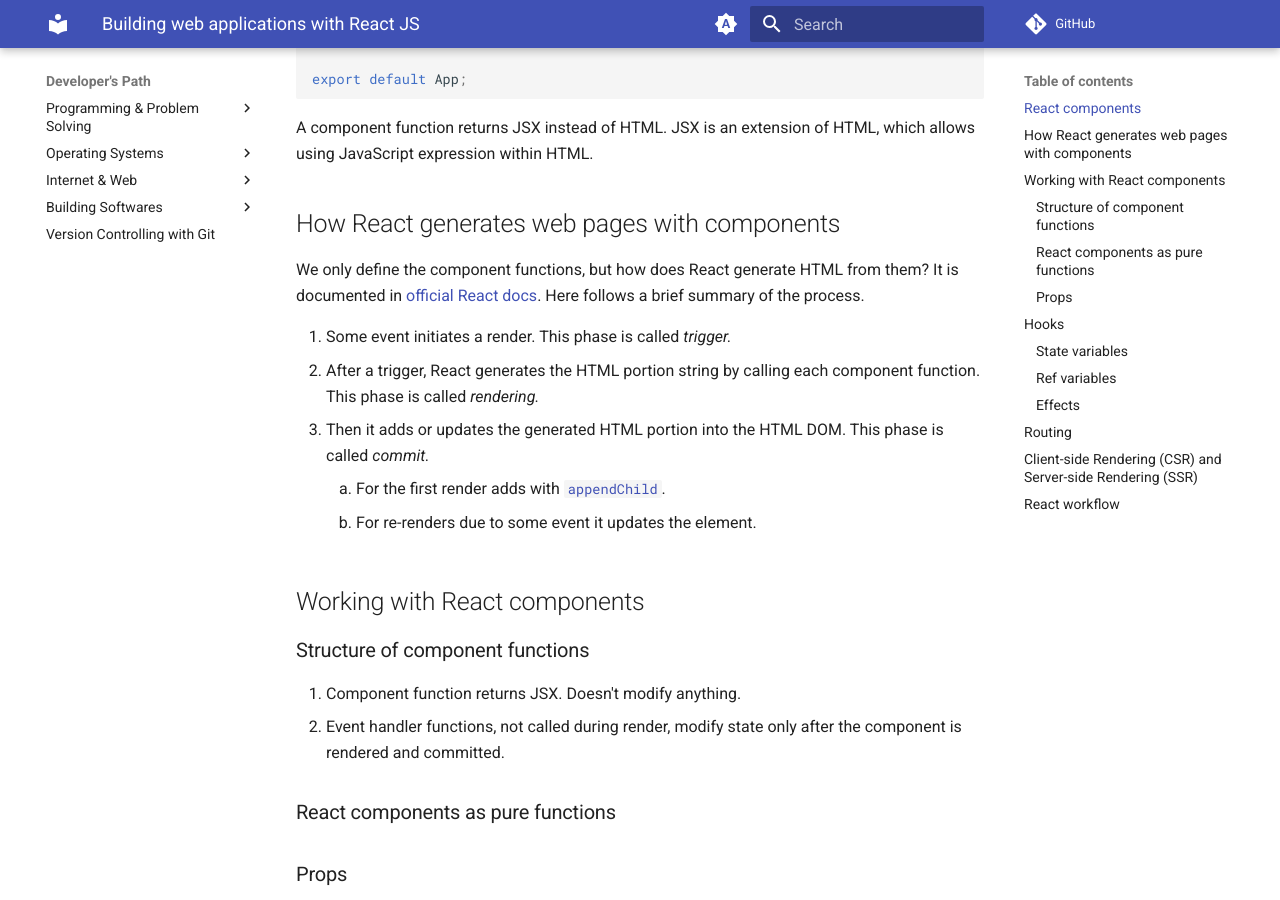
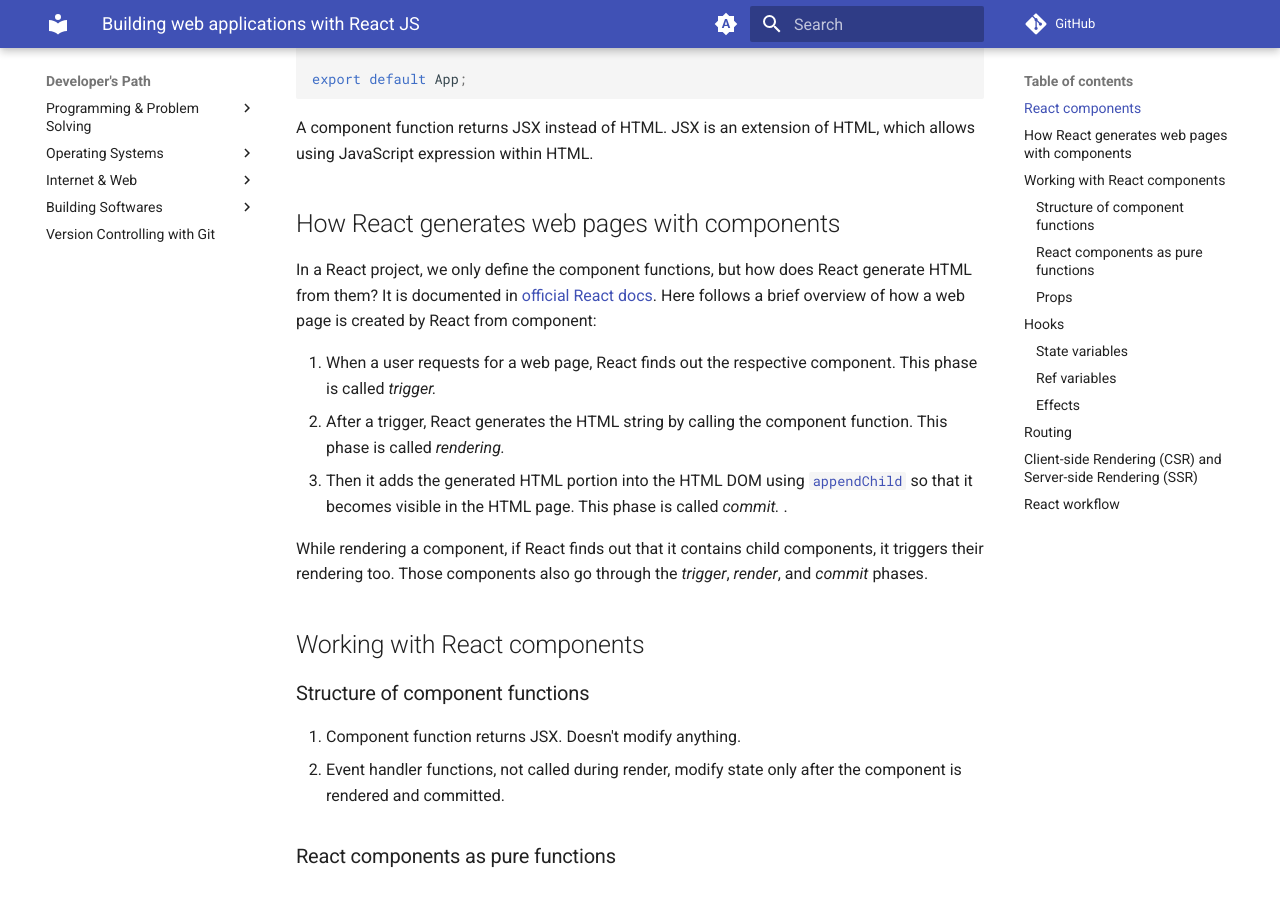
Before and after one commit to gharials/dev-path, an MkDocs documentation site: the page built from docs/building-softwares/react-js.md, in a window 1280 px wide and 900 px high, scrolled down 787 px. Built offline with MkDocs 1.6.1 and Material for MkDocs 9.7.7, drawn with Linux system fonts in a browser that asks for light colours; comment, search, counter and statistics services are not loaded.

Commit message:
'react-js': components process.

```diff
--- a/docs/building-softwares/react-js.md
+++ b/docs/building-softwares/react-js.md
@@ -30,13 +30,13 @@
 
 ## How React generates web pages with components
 
-We only define the component functions, but how does React generate HTML from them? It is documented in [official React docs](https://react.dev/learn/render-and-commit). Here follows a brief summary of the process.
+In a React project, we only define the component functions, but how does React generate HTML from them? It is documented in [official React docs](https://react.dev/learn/render-and-commit). Here follows a brief overview of how a web page is created by React from component:
 
-1. Some event initiates a render. This phase is called _trigger._
-2. After a trigger, React generates the HTML portion string by calling each component function. This phase is called _rendering._
-3. Then it adds or updates the generated HTML portion into the HTML DOM. This phase is called _commit._
-    1. For the first render adds with [`appendChild`](https://www.w3schools.com/jsref/met_document_createelement.asp).
-    2. For re-renders due to some event it updates the element.
+1. When a user requests for a web page, React finds out the respective component. This phase is called _trigger._
+2. After a trigger, React generates the HTML string by calling the component function. This phase is called _rendering._
+3. Then it adds the generated HTML portion into the HTML DOM using [`appendChild`](https://www.w3schools.com/jsref/met_document_createelement.asp) so that it becomes visible in the HTML page. This phase is called _commit._ .
+
+While rendering a component, if React finds out that it contains child components, it triggers their rendering too. Those components also go through the _trigger_, _render_, and _commit_ phases.
 
 ## Working with React components
 
```
